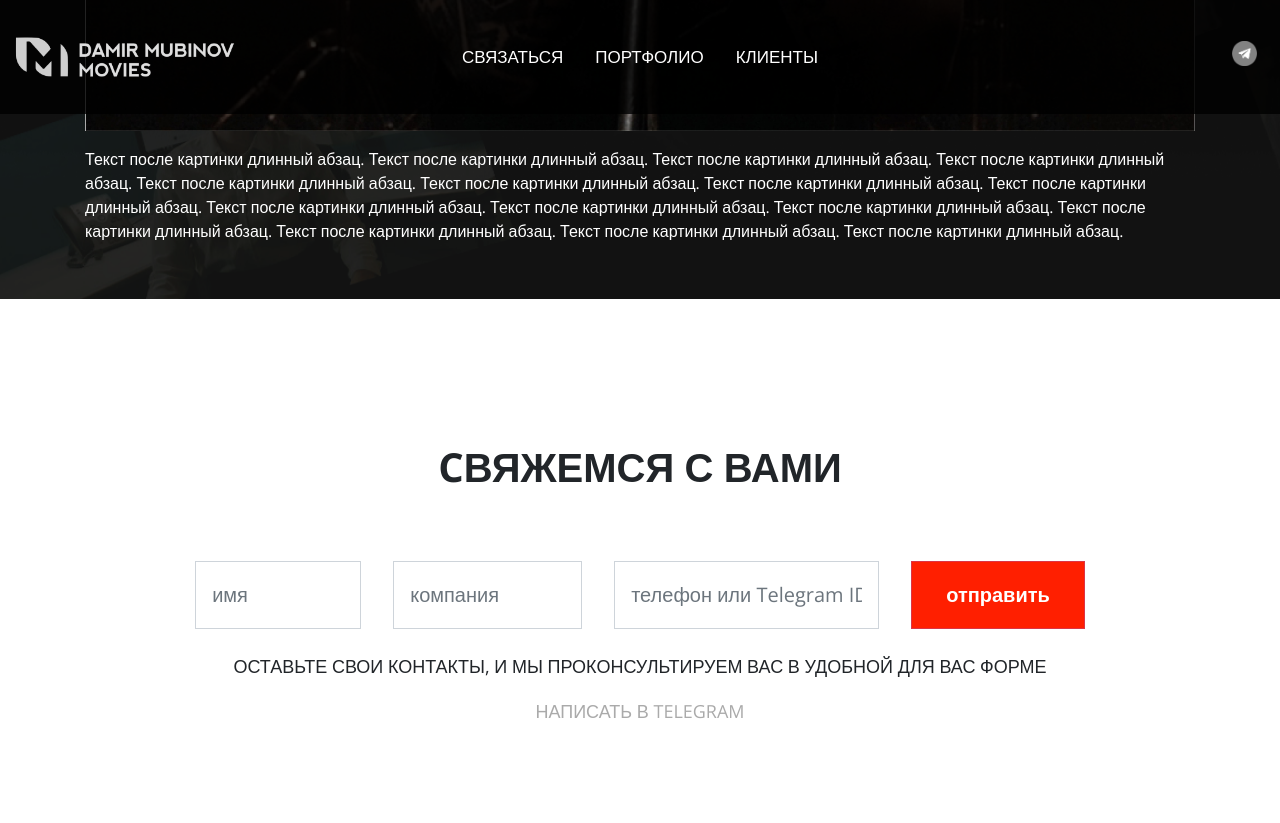
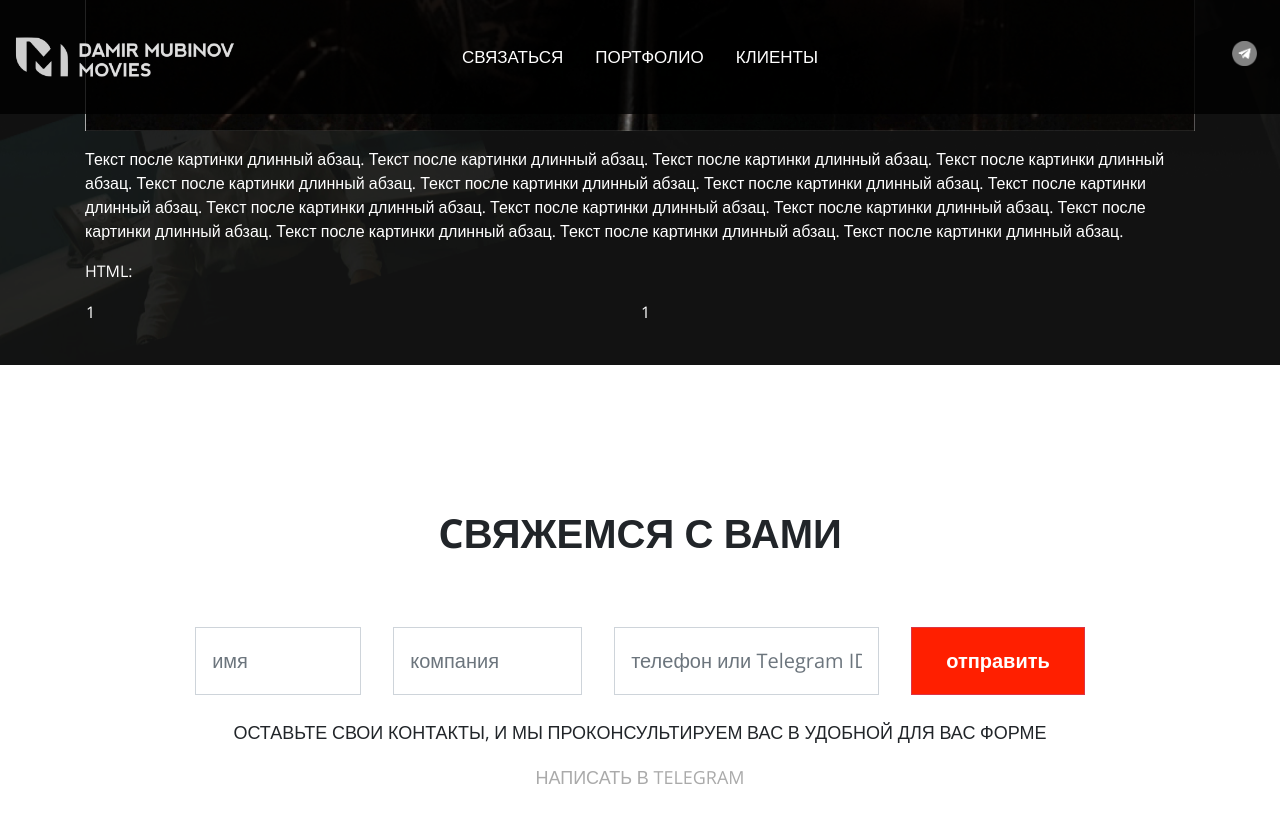
Before and after one commit to ryuldashev/mubinov, a Jekyll site: the page built from about.markdown, in a window 1280 px wide and 900 px high, scrolled down 1295 px. Shown: the top 823 px of the window. Built offline with Jekyll 4.4.1, drawn with Linux system fonts in a browser that asks for light colours.

Commit message:
Updated About

```diff
--- a/about.markdown
+++ b/about.markdown
@@ -15,3 +15,11 @@ layout: default
 ![slider-1-mobile.jpg](/uploads/slider-1-mobile.jpg)
 
 Текст после картинки длинный абзац. Текст после картинки длинный абзац. Текст после картинки длинный абзац. Текст после картинки длинный абзац. Текст после картинки длинный абзац. Текст после картинки длинный абзац. Текст после картинки длинный абзац. Текст после картинки длинный абзац. Текст после картинки длинный абзац. Текст после картинки длинный абзац. Текст после картинки длинный абзац. Текст после картинки длинный абзац. Текст после картинки длинный абзац. Текст после картинки длинный абзац. Текст после картинки длинный абзац.
+
+HTML:
+<table style="width: 100%">
+   <tr>
+     <td>1</td>
+     <td>1</td>
+   </tr>
+</table>
```
